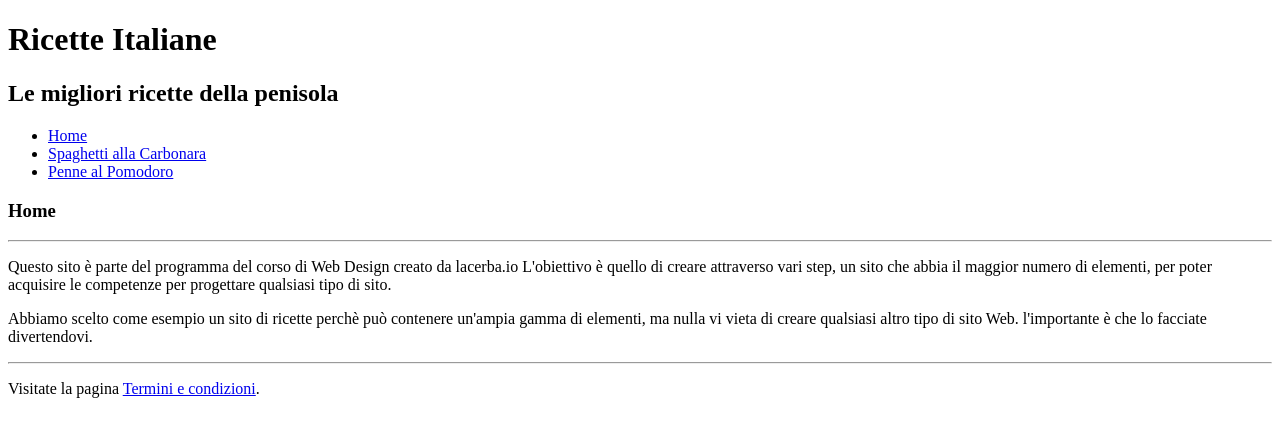
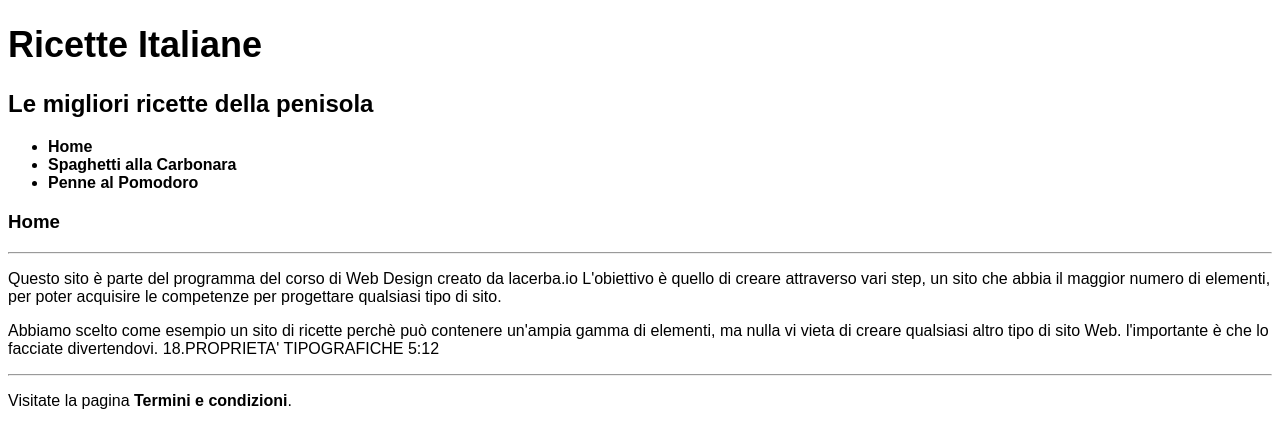
Before and after one commit to Argio9234/RicetteItalianeLacerba, a plain HTML site: page index.html in a window 1280 px wide. Drawn offline with Linux system fonts and the light colour scheme.

Commit message:
lesson 18

```diff
--- /dev/null
+++ b/css/main.css
@@ -0,0 +1,14 @@
+
+body {
+    font-family: Arial, Helvetica, sans-serif ;
+}
+
+h1 {
+    font-size: 36px;
+}
+
+a {
+    color: #000000;
+    text-decoration: none;
+    font-weight: bold;
+}
--- a/index.html
+++ b/index.html
@@ -4,7 +4,7 @@
 		<meta charset="utf-8">
 		<title>Ricette Italiane</title>
 		<!-- STYLESHEETS -->
-		<link rel="stylesheets" type="text/css" href="css/main.css">
+		<link rel="stylesheet" type="text/css" href="css/main.css">
 	</head>
 	<body>
 		<!-- NAVBAR -->
@@ -24,7 +24,8 @@
 			qualsiasi tipo di sito.</p>
 		<p>Abbiamo scelto come esempio un sito di ricette perchè può contenere un'ampia
 			gamma di elementi, ma nulla vi vieta di creare qualsiasi altro tipo di sito Web.
-			l'importante è che lo facciate divertendovi.</p>
+			l'importante è che lo facciate divertendovi.
+			18.PROPRIETA' TIPOGRAFICHE 5:12</p>
 		<hr>
 		<p>Visitate la pagina
 			<a href="term.html">Termini e condizioni</a>.
```
Also changed, not shown: carbonara.html (+1 -1 lines), pomodoro.html (+1 -1 lines), term.html (+1 -1 lines).
